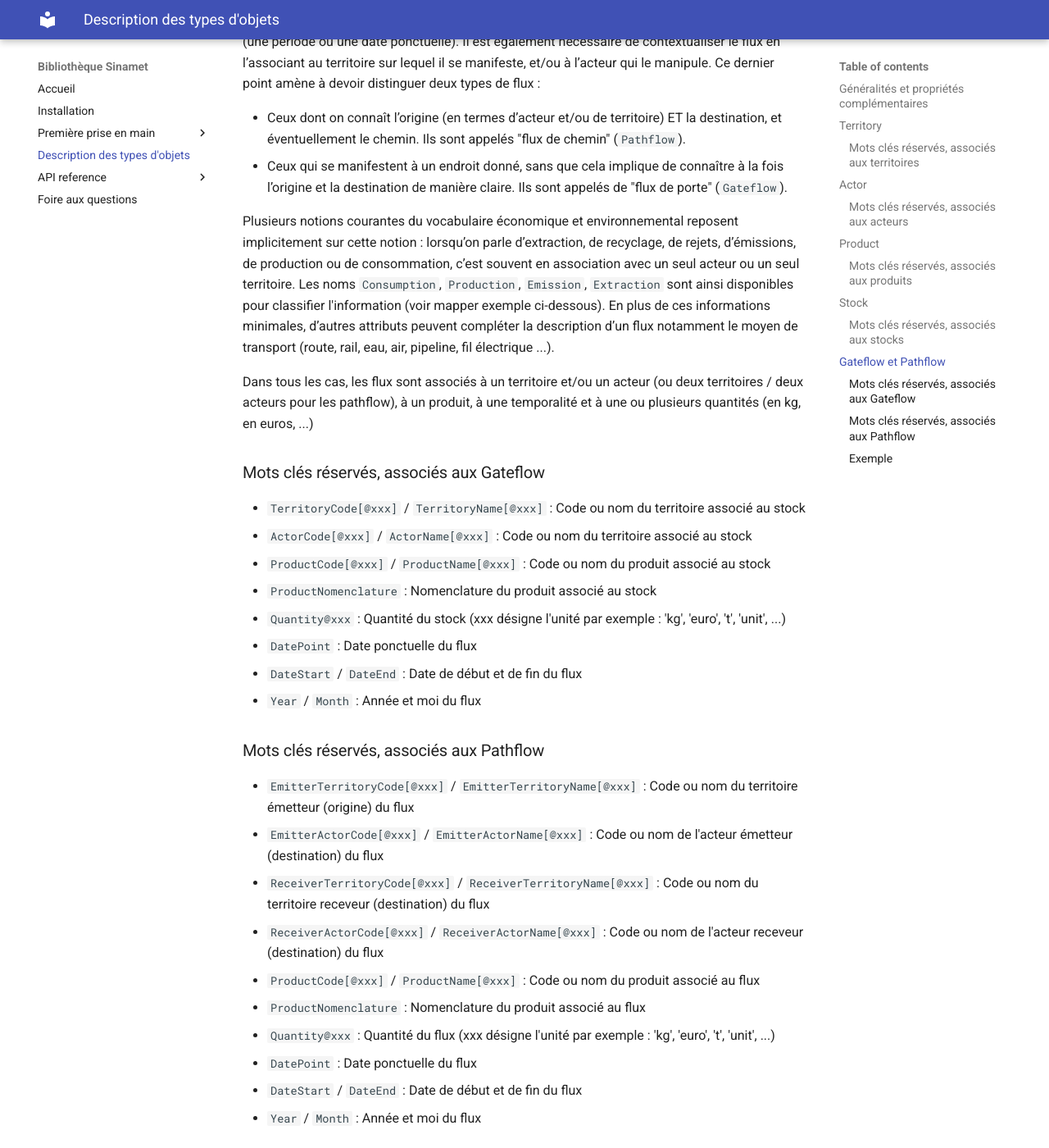
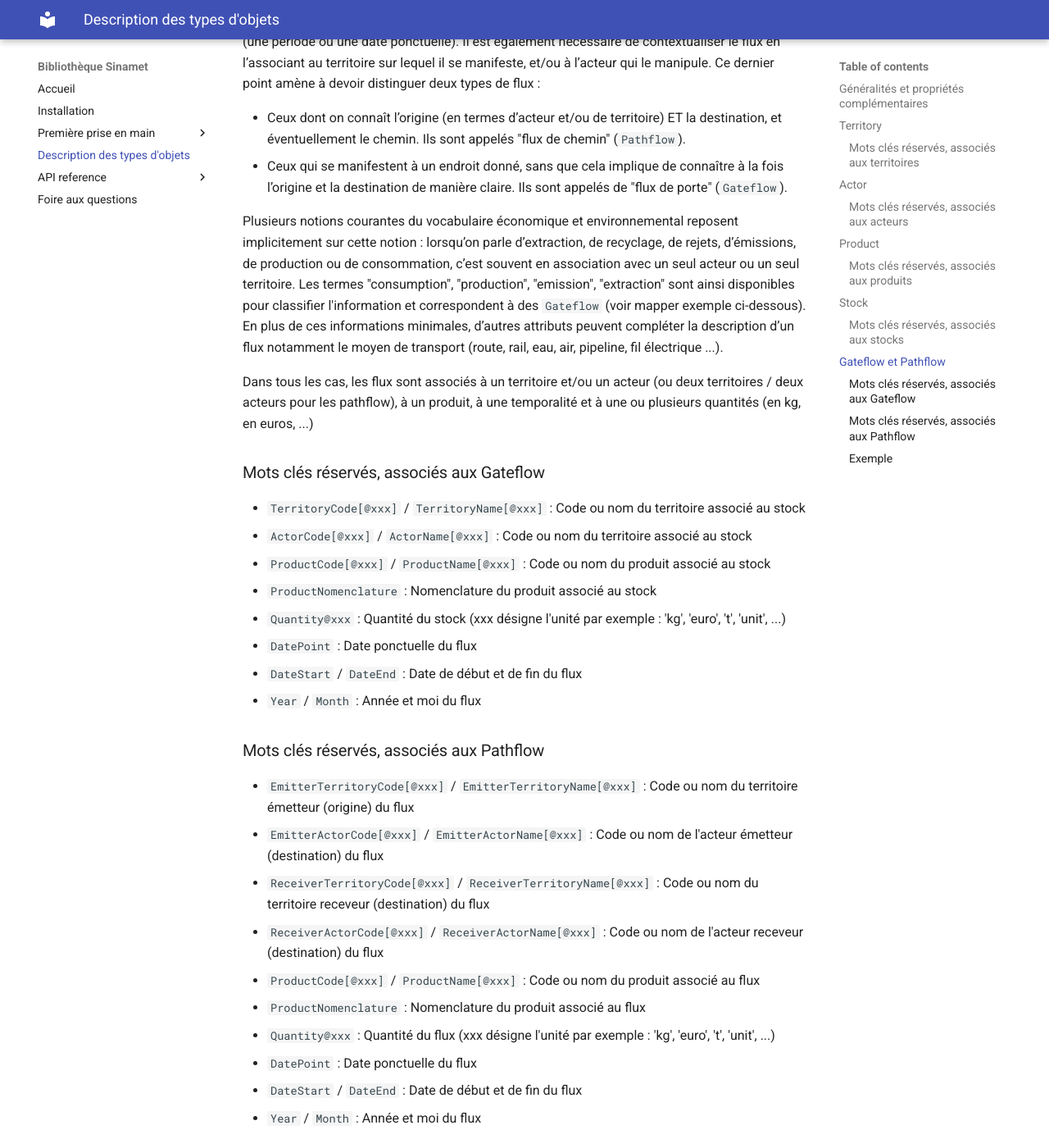
Before and after one commit to dynartIO/sinamet, an MkDocs documentation site: the page built from docs/documentation/mtobjecttypes.md, in a window 1280 px wide and 1400 px high, scrolled down 4709 px. Shown: the whole window at 82% size. Built offline with MkDocs 1.6.1 and Material for MkDocs 9.7.7, drawn with Linux system fonts in a browser that asks for light colours; some of the changed lines change nothing that is shown; some of the changed text lies outside the part shown.

Commit message:
Iteration documentation

````diff
--- a/docs/documentation/mtobjecttypes.md
+++ b/docs/documentation/mtobjecttypes.md
@@ -121,7 +121,7 @@
 - `Name` / `Name@xxx` : Nom de produit (xxx précise le type de nom, par exemple 'fr', 'en', ...)
 - `CodeAlias[@xxx]` / `NameAlias[@xxx]` : Alias de code ou de nom (code ou nom secondaire)
 - `Nomenclature` : Nom de la nomenclature
-- `IsInProductCode` / `IsInProductName[@xxx]` : Code ou nom du territoire parent
+- `IsInProductCode` / `IsInProductName[@xxx]` : Code ou nom du produit parent
 - `Coefficient@xxx/yyy` : Coefficient de conversion pour le produit (xxx/yyy = rapport d'unité, par exemple kg/m3)
 
 ## Stock
@@ -163,8 +163,8 @@
 
 Plusieurs notions courantes du vocabulaire économique et environnemental reposent implicitement sur cette notion :
 lorsqu’on parle d’extraction, de recyclage, de rejets, d’émissions, de production ou de consommation, c’est souvent
-en association avec un seul acteur ou un seul territoire. Les noms `Consumption`, `Production`, `Emission`, `Extraction`
-sont ainsi disponibles pour classifier l'information (voir mapper exemple ci-dessous).
+en association avec un seul acteur ou un seul territoire. Les termes "consumption", "production", "emission", "extraction"
+sont ainsi disponibles pour classifier l'information et correspondent à des `Gateflow` (voir mapper exemple ci-dessous).
 En plus de ces informations minimales, d’autres attributs peuvent compléter la description d’un flux notamment le moyen
 de transport (route, rail, eau, air, pipeline, fil électrique ...).
 
@@ -198,9 +198,9 @@
 ### Exemple
 
 Exemple du mapper pour le chargement d'un flux de céréales (item 01.1 de la nomenclature NST 2007) entre la Charente
-et la Gironde en 2024 (type *Pathflow* car l'origine et la destination sont connus) :
+et la Gironde en 2024 (type `Pathflow` car l'origine et la destination sont connus) :
 ```python
-    mapper = Mapper("Pathflow", source_ref="script-test")
+    mapper = Mapper("Pathflow")
     mapper.add("EmitterTerritoryCode@insee", "16")
     mapper.add("ReceiverTerritoryCode@insee", "33")
     mapper.add("ProductCode", "01.1")
@@ -210,9 +210,9 @@
     mapper.add("Year", 2024)
 ```
 Exemple du mapper pour la production de céréales en Charente en 2024
-(type *Gateflow* alias *Production* car il n'y a pas d'origine + destination):
+(type `Gateflow` alias `Production` car il n'y a pas d'origine + destination):
 ```python
-    mapper = Mapper("Production", source_ref=mysrcref)
+    mapper = Mapper("Production")
     mapper.add("TerritoryCode@insee", "16")
     mapper.add("ProductCode", "01.1")
     mapper.add("ProductNomenclature", "NST2007")
````
